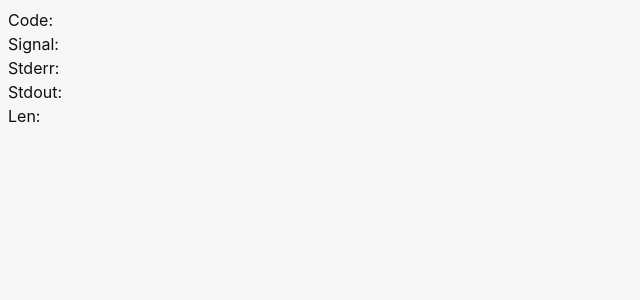
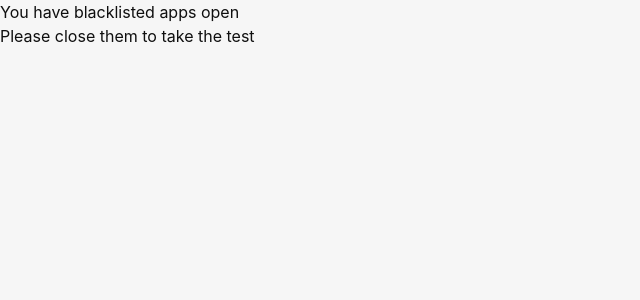
Before and after one commit to nihal-ramaswamy/anticheat, a React (Vite) app: page / in a window 1280 px wide. Shown: the top 300 px of the page, without its empty margins (0-640 px from the left). Built offline with nearby package versions, Linux system fonts and the light colour scheme.

Commit message:
I dont know what i did lmao

```diff
--- a/src/App.css
+++ b/src/App.css
@@ -5,3 +5,11 @@
 .logo.react:hover {
   filter: drop-shadow(0 0 2em #61dafb);
 }
+
+*,
+*::before,
+*::after {
+  box-sizing: border-box;
+  margin: 0;
+  padding: 0;
+}
--- a/src/App.tsx
+++ b/src/App.tsx
@@ -1,17 +1,18 @@
 import React, { useEffect, useState } from 'react';
 import { ChildProcess, Command } from '@tauri-apps/api/shell';
 import './App.css';
+import ScrollList from './components/ScrollList/ScrollList.component';
 
 const App = () => {
   const [processes, setProcesses] = useState<ChildProcess>();
-  const [openBlackListedApps, setOpenBlackListedApps] = useState<ChildProcess["stdout"]>();
+  const [openBlackListedApps, setOpenBlackListedApps] = useState<ChildProcess["stdout"][]>();
 
   const stringToList = (a: string) => {
-    // a = "["1", "2", "3"]"
-    // Returns ["1", "2", "3"] as a list
-    a = a.replace(/'/g, '"');
-    a = JSON.parse(a);
-    return a as any;
+    a = a.replace("[", '');
+    a = a.replace("]", "");
+    a = a.replace("/'/g", "");
+    let aList = a.split(",");
+    return aList as string[];
   };
 
   useEffect(() => {
@@ -29,19 +30,9 @@ const App = () => {
     <div className="App">
       <header className="App-header">
         <div>
-          Code: {processes?.code}
-        </div>
-        <div>
-        Signal: {processes?.signal}
-        </div>
-        <div>
-        Stderr: {processes?.stderr}
-        </div>
-        <div>
-        Stdout: {processes?.stdout}
-        </div>
-        <div>
-          Len: {openBlackListedApps?.length}
+        <div>You have {openBlackListedApps?.length} blacklisted apps open</div>
+        {openBlackListedApps ?  <ScrollList data={openBlackListedApps} /> : null}
+        <div>Please close them to take the test</div>
         </div>
       </header>
     </div>
@@ -49,3 +40,11 @@ const App = () => {
 }
 
 export default App;
+
+
+// TestID -> Given to the student
+// Email -> take from log in
+// Timestamp -> autogenerated
+// Uid -> autogenerated
+
+// Run it every 1 minute
--- /dev/null
+++ b/src/components/ScrollList/ScrollList.component.tsx
@@ -0,0 +1,22 @@
+import classes from "./ScrollList.module.css";
+
+interface IScrollList {
+    data: string[] | undefined;
+};
+
+
+const ScrollList = (props: IScrollList) => {
+    return (
+        <div className={classes.Scroll}>
+            {props.data.map((li, idx) => {
+                return (
+                    <div className={classes.Card}>
+                    <li className={classes.List} key={idx}>{li}</li>
+                    </div>
+                )
+            })}
+        </div>
+    );
+};
+
+export default ScrollList;
--- /dev/null
+++ b/src/components/ScrollList/ScrollList.module.css
@@ -0,0 +1,41 @@
+.Scroll {
+    align-items: flex-start;
+    display: flex;
+    flex-wrap: nowrap;
+    list-style: none;
+    margin: 10rem;
+    padding: auto;
+    height: 400px;
+    overflow-x: scroll;
+    overflow-y: scroll;
+    padding: 0 0 0 1rem;
+    scroll-padding-left: 1rem;
+    scroll-snap-type: x mandatory;
+    scrollbar-width: none;
+}
+
+.Scroll::-webkit-scrollbar {
+    display: none;
+}
+
+.Scroll,
+.List {
+    padding: 0 1rem 0 0;
+    scroll-snap-align: start;
+    /* or: center */
+    scroll-snap-stop: always;
+}
+
+.Scroll,
+.List,
+.Card {
+    display: block;
+}
+
+.Card:nth-child(even) {
+    background-color: blue;
+}
+
+.Card:nth-child(odd) {
+    background-color: aqua;
+}
```
